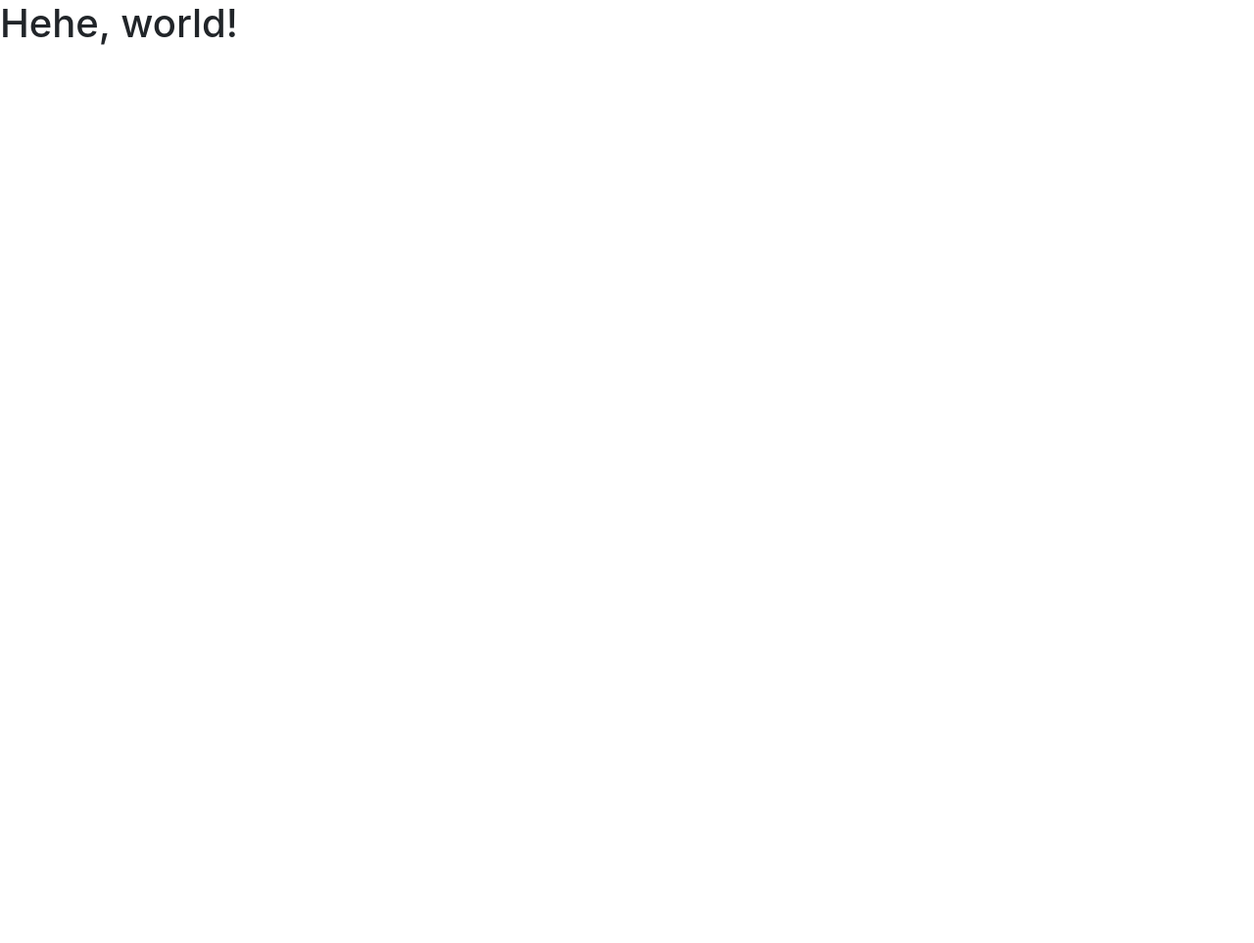
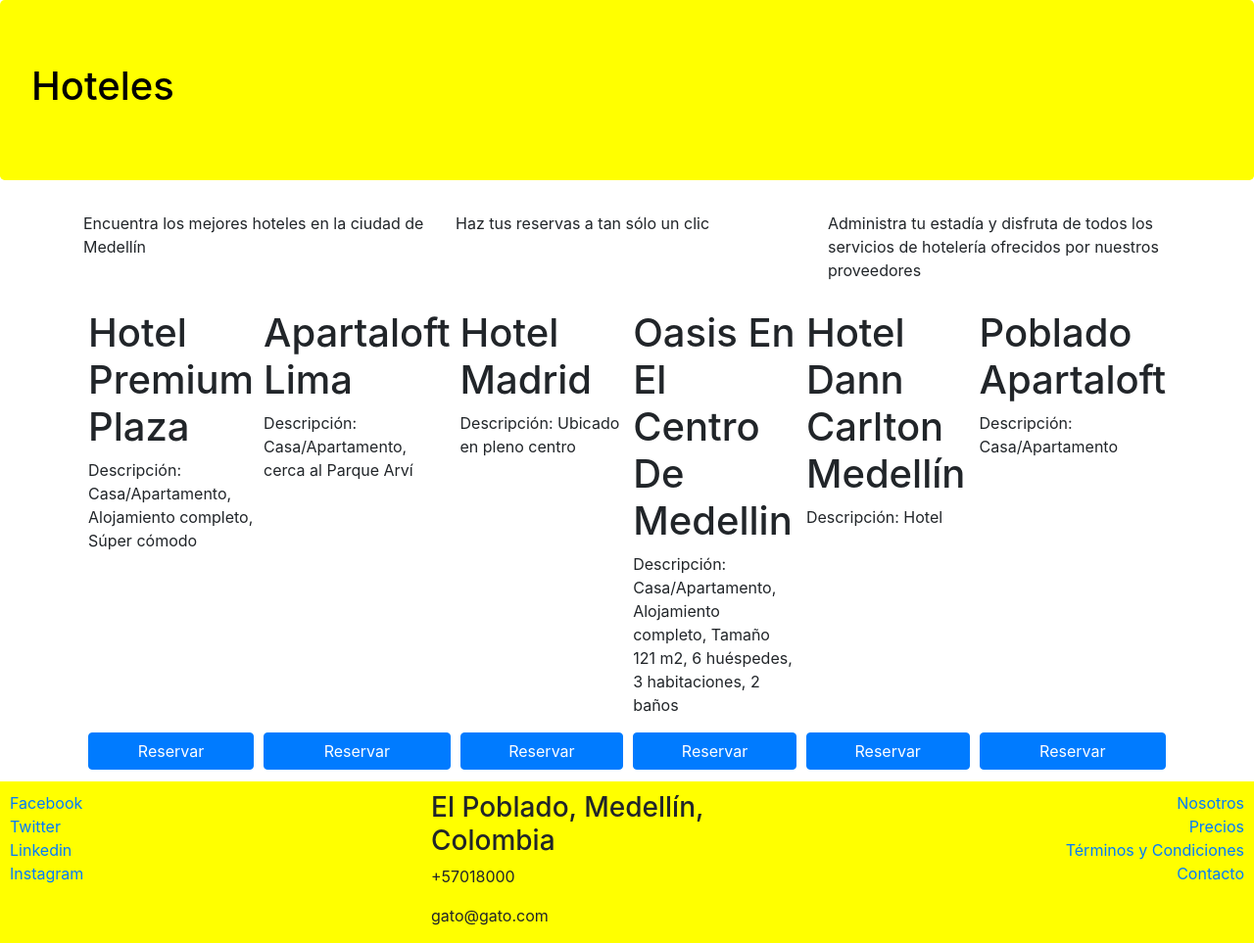
Before and after one commit to vmauricio93/guia-hoteles, a website: page index.html in a window 1280 px wide. Shown: the whole page at 98% size. Before the commit the page ends 800 px from the top, so only its background shows below. Drawn offline with nearby package versions, Linux system fonts and the light colour scheme.

Commit message:
agregamos footer y estilos con flex

```diff
--- /dev/null
+++ b/css/main.css
@@ -0,0 +1,21 @@
+.jumbotron {
+	background-color: yellow;
+	color: black;
+}
+
+footer {
+	padding: 10px 10px 0 10px;
+	background-color: yellow;
+	margin-bottom: 0px;
+	margin-top: 10px;
+}
+
+.card-hotel {
+	flex: 1 150px;
+	padding: 2px 5px 2px 5px;
+	margin-top: 10px;
+}
+
+.btn-reserva {
+	width: 100%;
+}
--- a/index.html
+++ b/index.html
@@ -7,16 +7,112 @@
 
     <!-- Bootstrap CSS -->
     <link rel="stylesheet" href="node_modules/bootstrap/dist/css/bootstrap.min.css">
+    <link rel="stylesheet" type="text/css" href="css/main.css ">
 
-    <title>Hello, world!</title>
+    <title>Hoteles</title>
   </head>
   <body>
-    <h1>Hehe, world!</h1>
+	<div class="jumbotron">
+		<h1>Hoteles</h1>
+	</div>
+	<div class="container">
+		<div class="row">
+			<div class="col-4">
+				<p>Encuentra los mejores hoteles en la ciudad de Medellín</p>
+			</div>
+			<div class="col-4">
+				<p>Haz tus reservas a tan sólo un clic</p>
+			</div>
+			<div class="col-4">
+				<p>Administra tu estadía y disfruta de todos los servicios de hotelería ofrecidos por nuestros proveedores</p>
+			</div>
+		</div>
+		<div class="d-flex flex-wrap flex-row-reverse">
+			<div class="card-hotel d-flex flex-column justify-content-between">
+				<div>
+					<h1>Poblado Apartaloft</h1>
+					<p>Descripción: Casa/Apartamento</p>
+				</div>
+				<div>
+					<button type="button" class="btn btn-primary btn-reserva">Reservar</button>
+				</div>
+			</div>
+			<div class="card-hotel d-flex flex-column justify-content-between">
+				<div>
+					<h1>Hotel Dann Carlton Medellín</h1>
+					<p>Descripción: Hotel</p>
+				</div>
+				<div>
+					<button type="button" class="btn btn-primary btn-reserva">Reservar</button>
+				</div>
+			</div>
+			<div class="card-hotel d-flex flex-column justify-content-between">
+				<div>
+					<h1>Oasis En El Centro De Medellin</h1>
+					<p>Descripción: Casa/Apartamento, Alojamiento completo, Tamaño 121 m2, 6 huéspedes, 3 habitaciones, 2 baños</p>
+				</div>
+				<div>
+					<button type="button" class="btn btn-primary btn-reserva">Reservar</button>
+				</div>
+			</div>
+			<div class="card-hotel d-flex flex-column justify-content-between">
+				<div>
+					<h1>Hotel Madrid</h1>
+					<p>Descripción: Ubicado en pleno centro</p>
+				</div>
+				<div>
+					<button type="button" class="btn btn-primary btn-reserva">Reservar</button>
+				</div>
+			</div>
+			<div class="card-hotel d-flex flex-column justify-content-between">
+				<div>
+					<h1>Apartaloft Lima</h1>
+					<p>Descripción: Casa/Apartamento, cerca al Parque Arví</p>
+				</div>
+				<div>
+					<button type="button" class="btn btn-primary btn-reserva">Reservar</button>
+				</div>
+			</div>
+			<div class="card-hotel d-flex flex-column justify-content-between">
+				<div>
+					<h1>Hotel Premium Plaza</h1>
+					<p>Descripción: Casa/Apartamento, Alojamiento completo, Súper cómodo</p>
+				</div>
+				<div>
+					<button type="button" class="btn btn-primary btn-reserva">Reservar</button>
+				</div>
+			</div>
+		</div>
+	</div>
+
+	<footer>
+		<div class="row">
+			<div class="col-4 d-flex flex-column">
+				<a href="#">Facebook</a>
+				<a href="#">Twitter</a>
+				<a href="#">Linkedin</a>
+				<a href="#">Instagram</a>
+			</div>
+			<div class="col-4">
+				<address>
+					<h3>El Poblado, Medellín, Colombia</h3>
+					<p>+57018000</p>
+					<p>gato@gato.com</p>
+				</address>
+			</div>
+			<div class="col-4 d-flex flex-column align-items-end">
+				<a href="#">Nosotros</a>
+				<a href="#">Precios</a>
+				<a href="#">Términos y Condiciones</a>
+				<a href="#">Contacto</a>
+			</div>
+		</div>
+	</footer>
 
     <!-- Optional JavaScript -->
     <!-- jQuery first, then Popper.js, then Bootstrap JS -->
     <script src="node_modules/jquery/dist/jquery.min.js"></script>
-    <script src="node_modules/popper.js/dist/popper.min.js"></script>
+    <script src="node_modules/popper.js/dist/umd/popper.min.js"></script>
     <script src="node_modules/bootstrap/dist/js/bootstrap.min.js"></script>
   </body>
 </html>
```
